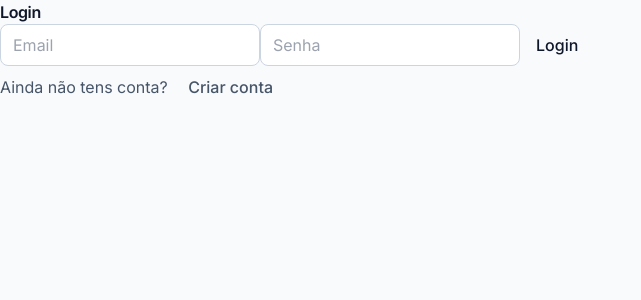
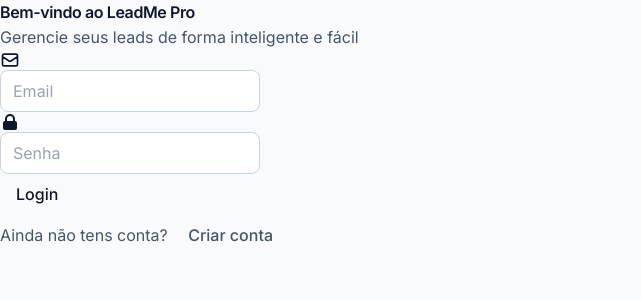
Before and after one commit to jlstudios131-droid/LeadMate-Pro, a React (Vite) app in the folder frontend/: page / in a window 1280 px wide. Shown: the top 300 px of the page, without its empty margins (0-641 px from the left). Built offline with nearby package versions, Linux system fonts and the light colour scheme.

Commit message:
Update Login.jsx

```diff
--- a/frontend/src/pages/Login.jsx
+++ b/frontend/src/pages/Login.jsx
@@ -1,14 +1,22 @@
 import React, { useState } from 'react';
 import { useNavigate } from 'react-router-dom';
 import apiClient, { setAuthToken } from '../api/apiClient.js';
+import { HiOutlineMail, HiLockClosed } from 'react-icons/hi';
 
 const Login = () => {
   const [email, setEmail] = useState('');
   const [password, setPassword] = useState('');
+  const [loading, setLoading] = useState(false);
   const navigate = useNavigate();
 
   const handleLogin = async () => {
+    if (!email || !password) {
+      alert('Preencha todos os campos!');
+      return;
+    }
+
     try {
+      setLoading(true);
       const res = await apiClient.post('/auth/login', { email, password });
       const { token } = res.data;
 
@@ -19,43 +27,56 @@
     } catch (err) {
       console.error('Login failed', err);
       alert('Erro no login. Verifica credenciais ou consola do servidor.');
+    } finally {
+      setLoading(false);
     }
   };
 
   return (
-    <div className="flex items-center justify-center min-h-screen bg-gray-100">
-      <div className="bg-white p-6 rounded shadow-md w-full max-w-md">
-        <h2 className="text-xl font-bold mb-4">Login</h2>
+    <div className="flex items-center justify-center min-h-screen bg-gradient-to-br from-indigo-100 to-blue-50 p-4">
+      <div className="bg-white shadow-2xl rounded-2xl max-w-md w-full p-8 animate-fadeIn">
+        <h2 className="text-3xl font-extrabold text-gray-800 mb-6 text-center">Bem-vindo ao LeadMe Pro</h2>
+        <p className="text-center text-gray-500 mb-8">Gerencie seus leads de forma inteligente e fácil</p>
 
+        {/* Input Email */}
+        <div className="relative mb-4">
+          <HiOutlineMail className="absolute top-3 left-3 text-gray-400" size={20} />
           <input
             type="email"
             placeholder="Email"
-          className="w-full border p-2 rounded mb-2"
+            className="w-full pl-10 pr-4 py-3 border rounded-xl focus:ring-2 focus:ring-indigo-400 focus:outline-none transition"
             value={email}
             onChange={(e) => setEmail(e.target.value)}
           />
+        </div>
 
+        {/* Input Password */}
+        <div className="relative mb-6">
+          <HiLockClosed className="absolute top-3 left-3 text-gray-400" size={20} />
           <input
             type="password"
             placeholder="Senha"
-          className="w-full border p-2 rounded mb-4"
+            className="w-full pl-10 pr-4 py-3 border rounded-xl focus:ring-2 focus:ring-indigo-400 focus:outline-none transition"
             value={password}
             onChange={(e) => setPassword(e.target.value)}
           />
+        </div>
 
+        {/* Botão Login */}
         <button
           onClick={handleLogin}
-          className="w-full bg-blue-600 text-white py-2 rounded"
+          disabled={loading}
+          className="w-full bg-indigo-600 hover:bg-indigo-700 text-white font-semibold py-3 rounded-xl transition flex items-center justify-center gap-2"
         >
-          Login
+          {loading ? 'Entrando...' : 'Login'}
         </button>
 
-        {/* 🔥 Botão de signup correto para SPA */}
-        <p className="text-center text-sm mt-4">
+        {/* Signup */}
+        <p className="text-center text-gray-500 mt-6">
           Ainda não tens conta?{' '}
           <button
             onClick={() => navigate('/signup')}
-            className="text-blue-600 underline"
+            className="text-indigo-600 font-medium hover:underline"
           >
             Criar conta
           </button>
```
Lines whose indentation alone changed are shown as unchanged.
